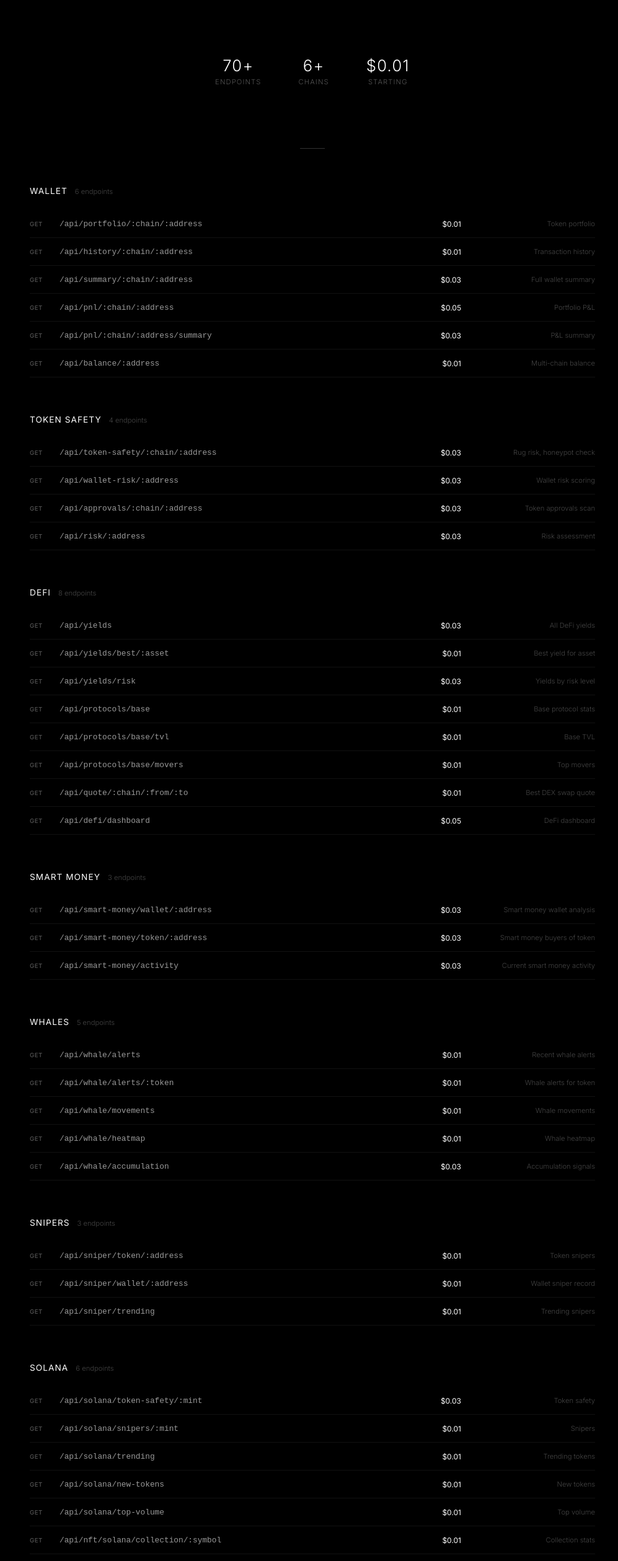
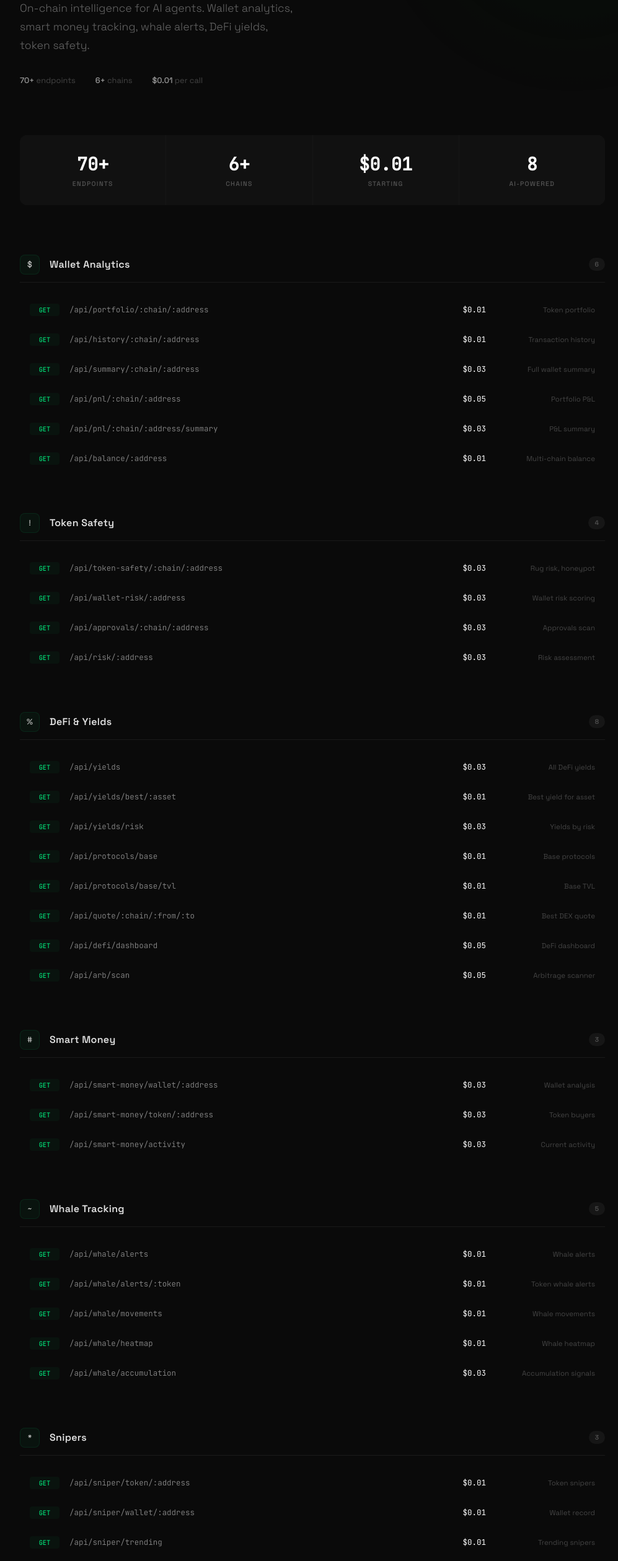
Before and after one commit to ragna999/x402-base-analytics, a website: page public/index.html in a window 1280 px wide. Shown: the part 281-2800 px from the top of the page at 62% size, without its empty margins (136-1133 px from the left). Drawn offline with Linux system fonts and the light colour scheme.

Commit message:
redesign: RagRadar branded landing page
- Space Grotesk + JetBrains Mono fonts
- Green accent (#00ff88) radar theme
- Animated radar pulse background
- Stats bar with mono numbers
- Section headers with icons
- Route grid with method/path/price/desc
- Footer with OpenAPI/Discovery/Health links
- Mobile responsive

```diff
--- a/public/index.html
+++ b/public/index.html
@@ -11,69 +11,96 @@
   <meta name="twitter:title" content="RagRadar">
   <meta name="twitter:description" content="On-chain intelligence for AI agents. 70+ endpoints.">
   <link rel="preconnect" href="https://fonts.googleapis.com">
-  <link href="https://fonts.googleapis.com/css2?family=Inter:wght@300;400;500&display=swap" rel="stylesheet">
+  <link href="https://fonts.googleapis.com/css2?family=Space+Grotesk:wght@300;400;500;600;700&family=JetBrains+Mono:wght@300;400&display=swap" rel="stylesheet">
   <style>
     *{margin:0;padding:0;box-sizing:border-box}
-    body{font-family:'Inter',sans-serif;font-weight:300;background:#000;color:#fff;min-height:100vh;-webkit-font-smoothing:antialiased}
-    a{color:#fff;text-decoration:none}
+    body{font-family:'Space Grotesk',sans-serif;background:#0a0a0a;color:#e0e0e0;min-height:100vh;-webkit-font-smoothing:antialiased;overflow-x:hidden}
+    a{color:inherit;text-decoration:none}
+    ::selection{background:#00ff8822;color:#00ff88}
 
-    .hero{padding:120px 20px 60px;text-align:center}
-    .hero h1{font-size:3.2rem;font-weight:300;letter-spacing:0.08em;margin-bottom:16px}
-    .hero p{font-size:0.95rem;color:#666;letter-spacing:0.02em;max-width:520px;margin:0 auto;line-height:1.6}
+    /* Radar pulse background */
+    .radar-bg{position:fixed;top:0;left:0;width:100%;height:100%;pointer-events:none;z-index:0;overflow:hidden}
+    .radar-bg::before{content:'';position:absolute;top:-30%;right:-10%;width:700px;height:700px;background:radial-gradient(circle,rgba(0,255,136,0.03) 0%,transparent 70%);animation:pulse 8s ease-in-out infinite}
+    .radar-bg::after{content:'';position:absolute;top:-30%;right:-10%;width:700px;height:700px;background:radial-gradient(circle,rgba(0,255,136,0.02) 0%,transparent 60%);animation:pulse 8s ease-in-out 2s infinite}
+    @keyframes pulse{0%,100%{transform:scale(1);opacity:0.5}50%{transform:scale(1.15);opacity:1}}
 
-    .divider{width:40px;height:1px;background:#333;margin:60px auto}
+    .container{position:relative;z-index:1;max-width:1000px;margin:0 auto;padding:0 28px}
 
-    .stats{display:flex;justify-content:center;gap:60px;padding:40px 20px;flex-wrap:wrap}
-    .stat{text-align:center}
-    .stat .num{font-size:1.6rem;font-weight:300;letter-spacing:0.05em}
-    .stat .label{font-size:0.7rem;color:#555;text-transform:uppercase;letter-spacing:0.1em;margin-top:4px}
+    /* Hero */
+    .hero{padding:140px 0 80px;display:flex;flex-direction:column;gap:24px}
+    .hero-badge{display:inline-flex;align-items:center;gap:8px;background:#00ff880a;border:1px solid #00ff8822;border-radius:100px;padding:6px 16px;width:fit-content}
+    .hero-badge .dot{width:6px;height:6px;border-radius:50%;background:#00ff88;animation:blink 2s ease infinite}
+    @keyframes blink{0%,100%{opacity:1}50%{opacity:0.3}}
+    .hero-badge span{font-size:0.7rem;color:#00ff88;font-weight:500;letter-spacing:0.08em;text-transform:uppercase}
+    .hero h1{font-size:4rem;font-weight:700;letter-spacing:-0.03em;line-height:1}
+    .hero h1 .accent{color:#00ff88}
+    .hero .tagline{font-size:1.1rem;color:#666;font-weight:300;max-width:440px;line-height:1.7}
+    .hero .meta{display:flex;gap:32px;margin-top:8px}
+    .hero .meta span{font-size:0.8rem;color:#444;font-weight:400}
+    .hero .meta span strong{color:#999;font-weight:500}
 
-    .container{max-width:960px;margin:0 auto;padding:0 24px}
+    /* Stats bar */
+    .stats-bar{display:flex;gap:1px;background:#161616;border-radius:12px;overflow:hidden;margin-bottom:80px}
+    .stats-bar .item{flex:1;background:#111;padding:28px 24px;text-align:center}
+    .stats-bar .item .num{font-size:1.8rem;font-weight:600;color:#fff;font-family:'JetBrains Mono',monospace}
+    .stats-bar .item .label{font-size:0.65rem;color:#555;text-transform:uppercase;letter-spacing:0.12em;margin-top:6px;font-weight:500}
 
-    .section{margin-top:60px}
-    .section-head{display:flex;align-items:baseline;gap:12px;margin-bottom:24px}
-    .section-head h2{font-size:0.85rem;font-weight:400;letter-spacing:0.08em;text-transform:uppercase;color:#fff}
-    .section-head .count{font-size:0.7rem;color:#444;font-weight:300}
+    /* Sections */
+    .section{margin-bottom:64px}
+    .section-header{display:flex;align-items:center;gap:16px;margin-bottom:20px;padding-bottom:12px;border-bottom:1px solid #1a1a1a}
+    .section-header .icon{width:32px;height:32px;border-radius:8px;background:#00ff880a;border:1px solid #00ff8815;display:flex;align-items:center;justify-content:center;font-size:0.8rem}
+    .section-header h2{font-size:1rem;font-weight:600;letter-spacing:0.02em}
+    .section-header .badge{margin-left:auto;font-size:0.65rem;color:#555;background:#161616;padding:4px 10px;border-radius:100px;font-weight:500}
 
-    .routes{display:flex;flex-direction:column;gap:1px}
-    .route{display:flex;align-items:center;padding:14px 0;border-bottom:1px solid #111;gap:16px}
-    .route:hover{background:#080808}
-    .route .method{font-size:0.6rem;font-weight:500;color:#555;letter-spacing:0.05em;min-width:32px}
-    .route .path{font-size:0.8rem;font-weight:300;color:#999;font-family:'SF Mono','Fira Code',monospace;flex:1}
-    .route .price{font-size:0.75rem;font-weight:400;color:#fff;min-width:50px;text-align:right}
-    .route .desc{font-size:0.7rem;color:#444;min-width:200px;text-align:right}
+    .routes{display:flex;flex-direction:column}
+    .route{display:grid;grid-template-columns:48px 1fr auto auto;gap:16px;align-items:center;padding:14px 16px;border-radius:8px;transition:background 0.15s}
+    .route:hover{background:#111}
+    .route .method{font-family:'JetBrains Mono',monospace;font-size:0.65rem;font-weight:500;color:#00ff88;background:#00ff880a;padding:3px 8px;border-radius:4px;text-align:center}
+    .route .path{font-family:'JetBrains Mono',monospace;font-size:0.78rem;color:#888;font-weight:300}
+    .route .price{font-family:'JetBrains Mono',monospace;font-size:0.78rem;color:#fff;font-weight:400;text-align:right}
+    .route .desc{font-size:0.72rem;color:#444;text-align:right;min-width:160px}
 
-    .footer{padding:80px 20px 40px;text-align:center}
-    .footer p{font-size:0.7rem;color:#333;letter-spacing:0.05em}
+    /* Footer */
+    .footer{padding:80px 0 40px;border-top:1px solid #161616;margin-top:40px;display:flex;justify-content:space-between;align-items:center}
+    .footer .logo{font-size:1rem;font-weight:600;letter-spacing:0.02em}
+    .footer .links{display:flex;gap:24px}
+    .footer .links a{font-size:0.75rem;color:#444;transition:color 0.2s}
+    .footer .links a:hover{color:#00ff88}
 
     @media(max-width:768px){
-      .hero h1{font-size:2.2rem}
-      .stats{gap:30px}
-      .route{flex-wrap:wrap;gap:8px}
+      .hero h1{font-size:2.6rem}
+      .hero .meta{flex-direction:column;gap:8px}
+      .stats-bar{flex-direction:column}
+      .route{grid-template-columns:40px 1fr auto;gap:10px;padding:12px 8px}
       .route .desc{display:none}
+      .footer{flex-direction:column;gap:16px;text-align:center}
     }
   </style>
 </head>
 <body>
+  <div class="radar-bg"></div>
+
+  <div class="container">
     <div class="hero">
-    <h1>RagRadar</h1>
-    <p>On-chain intelligence for AI agents. Wallet analytics, smart money tracking, whale alerts, DeFi yields, token safety, and more. Pay per call via x402.</p>
+      <div class="hero-badge"><div class="dot"></div><span>x402 Enabled</span></div>
+      <h1>Rag<span class="accent">Radar</span></h1>
+      <p class="tagline">On-chain intelligence for AI agents. Wallet analytics, smart money tracking, whale alerts, DeFi yields, token safety.</p>
+      <div class="meta">
+        <span><strong>70+</strong> endpoints</span>
+        <span><strong>6+</strong> chains</span>
+        <span><strong>$0.01</strong> per call</span>
+      </div>
     </div>
 
-  <div class="stats">
-    <div class="stat"><div class="num">70+</div><div class="label">Endpoints</div></div>
-    <div class="stat"><div class="num">6+</div><div class="label">Chains</div></div>
-    <div class="stat"><div class="num">$0.01</div><div class="label">Starting</div></div>
+    <div class="stats-bar">
+      <div class="item"><div class="num">70+</div><div class="label">Endpoints</div></div>
+      <div class="item"><div class="num">6+</div><div class="label">Chains</div></div>
+      <div class="item"><div class="num">$0.01</div><div class="label">Starting</div></div>
+      <div class="item"><div class="num">8</div><div class="label">AI-Powered</div></div>
     </div>
 
-  <div class="divider"></div>
-
-  <div class="container">
     <div class="section">
-      <div class="section-head">
-        <h2>Wallet</h2>
-        <span class="count">6 endpoints</span>
-      </div>
+      <div class="section-header"><div class="icon">$</div><h2>Wallet Analytics</h2><span class="badge">6</span></div>
       <div class="routes">
         <div class="route"><span class="method">GET</span><span class="path">/api/portfolio/:chain/:address</span><span class="price">$0.01</span><span class="desc">Token portfolio</span></div>
         <div class="route"><span class="method">GET</span><span class="path">/api/history/:chain/:address</span><span class="price">$0.01</span><span class="desc">Transaction history</span></div>
@@ -85,55 +112,43 @@
     </div>
 
     <div class="section">
-      <div class="section-head">
-        <h2>Token Safety</h2>
-        <span class="count">4 endpoints</span>
-      </div>
+      <div class="section-header"><div class="icon">!</div><h2>Token Safety</h2><span class="badge">4</span></div>
       <div class="routes">
-        <div class="route"><span class="method">GET</span><span class="path">/api/token-safety/:chain/:address</span><span class="price">$0.03</span><span class="desc">Rug risk, honeypot check</span></div>
+        <div class="route"><span class="method">GET</span><span class="path">/api/token-safety/:chain/:address</span><span class="price">$0.03</span><span class="desc">Rug risk, honeypot</span></div>
         <div class="route"><span class="method">GET</span><span class="path">/api/wallet-risk/:address</span><span class="price">$0.03</span><span class="desc">Wallet risk scoring</span></div>
-        <div class="route"><span class="method">GET</span><span class="path">/api/approvals/:chain/:address</span><span class="price">$0.03</span><span class="desc">Token approvals scan</span></div>
+        <div class="route"><span class="method">GET</span><span class="path">/api/approvals/:chain/:address</span><span class="price">$0.03</span><span class="desc">Approvals scan</span></div>
         <div class="route"><span class="method">GET</span><span class="path">/api/risk/:address</span><span class="price">$0.03</span><span class="desc">Risk assessment</span></div>
       </div>
     </div>
 
     <div class="section">
-      <div class="section-head">
-        <h2>DeFi</h2>
-        <span class="count">8 endpoints</span>
-      </div>
+      <div class="section-header"><div class="icon">%</div><h2>DeFi & Yields</h2><span class="badge">8</span></div>
       <div class="routes">
         <div class="route"><span class="method">GET</span><span class="path">/api/yields</span><span class="price">$0.03</span><span class="desc">All DeFi yields</span></div>
         <div class="route"><span class="method">GET</span><span class="path">/api/yields/best/:asset</span><span class="price">$0.01</span><span class="desc">Best yield for asset</span></div>
-        <div class="route"><span class="method">GET</span><span class="path">/api/yields/risk</span><span class="price">$0.03</span><span class="desc">Yields by risk level</span></div>
-        <div class="route"><span class="method">GET</span><span class="path">/api/protocols/base</span><span class="price">$0.01</span><span class="desc">Base protocol stats</span></div>
+        <div class="route"><span class="method">GET</span><span class="path">/api/yields/risk</span><span class="price">$0.03</span><span class="desc">Yields by risk</span></div>
+        <div class="route"><span class="method">GET</span><span class="path">/api/protocols/base</span><span class="price">$0.01</span><span class="desc">Base protocols</span></div>
         <div class="route"><span class="method">GET</span><span class="path">/api/protocols/base/tvl</span><span class="price">$0.01</span><span class="desc">Base TVL</span></div>
-        <div class="route"><span class="method">GET</span><span class="path">/api/protocols/base/movers</span><span class="price">$0.01</span><span class="desc">Top movers</span></div>
-        <div class="route"><span class="method">GET</span><span class="path">/api/quote/:chain/:from/:to</span><span class="price">$0.01</span><span class="desc">Best DEX swap quote</span></div>
+        <div class="route"><span class="method">GET</span><span class="path">/api/quote/:chain/:from/:to</span><span class="price">$0.01</span><span class="desc">Best DEX quote</span></div>
         <div class="route"><span class="method">GET</span><span class="path">/api/defi/dashboard</span><span class="price">$0.05</span><span class="desc">DeFi dashboard</span></div>
+        <div class="route"><span class="method">GET</span><span class="path">/api/arb/scan</span><span class="price">$0.05</span><span class="desc">Arbitrage scanner</span></div>
       </div>
     </div>
 
     <div class="section">
-      <div class="section-head">
-        <h2>Smart Money</h2>
-        <span class="count">3 endpoints</span>
-      </div>
+      <div class="section-header"><div class="icon">#</div><h2>Smart Money</h2><span class="badge">3</span></div>
       <div class="routes">
-        <div class="route"><span class="method">GET</span><span class="path">/api/smart-money/wallet/:address</span><span class="price">$0.03</span><span class="desc">Smart money wallet analysis</span></div>
-        <div class="route"><span class="method">GET</span><span class="path">/api/smart-money/token/:address</span><span class="price">$0.03</span><span class="desc">Smart money buyers of token</span></div>
-        <div class="route"><span class="method">GET</span><span class="path">/api/smart-money/activity</span><span class="price">$0.03</span><span class="desc">Current smart money activity</span></div>
+        <div class="route"><span class="method">GET</span><span class="path">/api/smart-money/wallet/:address</span><span class="price">$0.03</span><span class="desc">Wallet analysis</span></div>
+        <div class="route"><span class="method">GET</span><span class="path">/api/smart-money/token/:address</span><span class="price">$0.03</span><span class="desc">Token buyers</span></div>
+        <div class="route"><span class="method">GET</span><span class="path">/api/smart-money/activity</span><span class="price">$0.03</span><span class="desc">Current activity</span></div>
       </div>
     </div>
 
     <div class="section">
-      <div class="section-head">
-        <h2>Whales</h2>
-        <span class="count">5 endpoints</span>
-      </div>
+      <div class="section-header"><div class="icon">~</div><h2>Whale Tracking</h2><span class="badge">5</span></div>
       <div class="routes">
-        <div class="route"><span class="method">GET</span><span class="path">/api/whale/alerts</span><span class="price">$0.01</span><span class="desc">Recent whale alerts</span></div>
-        <div class="route"><span class="method">GET</span><span class="path">/api/whale/alerts/:token</span><span class="price">$0.01</span><span class="desc">Whale alerts for token</span></div>
+        <div class="route"><span class="method">GET</span><span class="path">/api/whale/alerts</span><span class="price">$0.01</span><span class="desc">Whale alerts</span></div>
+        <div class="route"><span class="method">GET</span><span class="path">/api/whale/alerts/:token</span><span class="price">$0.01</span><span class="desc">Token whale alerts</span></div>
         <div class="route"><span class="method">GET</span><span class="path">/api/whale/movements</span><span class="price">$0.01</span><span class="desc">Whale movements</span></div>
         <div class="route"><span class="method">GET</span><span class="path">/api/whale/heatmap</span><span class="price">$0.01</span><span class="desc">Whale heatmap</span></div>
         <div class="route"><span class="method">GET</span><span class="path">/api/whale/accumulation</span><span class="price">$0.03</span><span class="desc">Accumulation signals</span></div>
@@ -141,26 +156,20 @@
     </div>
 
     <div class="section">
-      <div class="section-head">
-        <h2>Snipers</h2>
-        <span class="count">3 endpoints</span>
-      </div>
+      <div class="section-header"><div class="icon">*</div><h2>Snipers</h2><span class="badge">3</span></div>
       <div class="routes">
         <div class="route"><span class="method">GET</span><span class="path">/api/sniper/token/:address</span><span class="price">$0.01</span><span class="desc">Token snipers</span></div>
-        <div class="route"><span class="method">GET</span><span class="path">/api/sniper/wallet/:address</span><span class="price">$0.01</span><span class="desc">Wallet sniper record</span></div>
+        <div class="route"><span class="method">GET</span><span class="path">/api/sniper/wallet/:address</span><span class="price">$0.01</span><span class="desc">Wallet record</span></div>
         <div class="route"><span class="method">GET</span><span class="path">/api/sniper/trending</span><span class="price">$0.01</span><span class="desc">Trending snipers</span></div>
       </div>
     </div>
 
     <div class="section">
-      <div class="section-head">
-        <h2>Solana</h2>
-        <span class="count">6 endpoints</span>
-      </div>
+      <div class="section-header"><div class="icon">S</div><h2>Solana</h2><span class="badge">6</span></div>
       <div class="routes">
         <div class="route"><span class="method">GET</span><span class="path">/api/solana/token-safety/:mint</span><span class="price">$0.03</span><span class="desc">Token safety</span></div>
         <div class="route"><span class="method">GET</span><span class="path">/api/solana/snipers/:mint</span><span class="price">$0.01</span><span class="desc">Snipers</span></div>
-        <div class="route"><span class="method">GET</span><span class="path">/api/solana/trending</span><span class="price">$0.01</span><span class="desc">Trending tokens</span></div>
+        <div class="route"><span class="method">GET</span><span class="path">/api/solana/trending</span><span class="price">$0.01</span><span class="desc">Trending</span></div>
         <div class="route"><span class="method">GET</span><span class="path">/api/solana/new-tokens</span><span class="price">$0.01</span><span class="desc">New tokens</span></div>
         <div class="route"><span class="method">GET</span><span class="path">/api/solana/top-volume</span><span class="price">$0.01</span><span class="desc">Top volume</span></div>
         <div class="route"><span class="method">GET</span><span class="path">/api/nft/solana/collection/:symbol</span><span class="price">$0.01</span><span class="desc">Collection stats</span></div>
@@ -168,64 +177,55 @@
     </div>
 
     <div class="section">
-      <div class="section-head">
-        <h2>Social</h2>
-        <span class="count">5 endpoints</span>
-      </div>
+      <div class="section-header"><div class="icon">@</div><h2>Social Signals</h2><span class="badge">5</span></div>
       <div class="routes">
-        <div class="route"><span class="method">GET</span><span class="path">/api/social/token/:chain/:address</span><span class="price">$0.03</span><span class="desc">Token social presence</span></div>
+        <div class="route"><span class="method">GET</span><span class="path">/api/social/token/:chain/:address</span><span class="price">$0.03</span><span class="desc">Token social</span></div>
         <div class="route"><span class="method">GET</span><span class="path">/api/social/trending</span><span class="price">$0.01</span><span class="desc">Social trending</span></div>
         <div class="route"><span class="method">GET</span><span class="path">/api/social/farcaster/crypto</span><span class="price">$0.01</span><span class="desc">Farcaster crypto</span></div>
         <div class="route"><span class="method">GET</span><span class="path">/api/social/kol/activity</span><span class="price">$0.03</span><span class="desc">KOL activity</span></div>
-        <div class="route"><span class="method">GET</span><span class="path">/api/social/sentiment/:keyword</span><span class="price">$0.03</span><span class="desc">Sentiment analysis</span></div>
+        <div class="route"><span class="method">GET</span><span class="path">/api/social/sentiment/:keyword</span><span class="price">$0.03</span><span class="desc">Sentiment</span></div>
       </div>
     </div>
 
     <div class="section">
-      <div class="section-head">
-        <h2>Intelligence</h2>
-        <span class="count">4 endpoints</span>
-      </div>
+      <div class="section-header"><div class="icon">+</div><h2>Intelligence</h2><span class="badge">4</span></div>
       <div class="routes">
-        <div class="route"><span class="method">GET</span><span class="path">/api/intelligence/token/:address</span><span class="price">$0.05</span><span class="desc">Full token intelligence</span></div>
-        <div class="route"><span class="method">GET</span><span class="path">/api/intelligence/wallet/:address</span><span class="price">$0.05</span><span class="desc">Full wallet intelligence</span></div>
+        <div class="route"><span class="method">GET</span><span class="path">/api/intelligence/token/:address</span><span class="price">$0.05</span><span class="desc">Token intelligence</span></div>
+        <div class="route"><span class="method">GET</span><span class="path">/api/intelligence/wallet/:address</span><span class="price">$0.05</span><span class="desc">Wallet intelligence</span></div>
         <div class="route"><span class="method">GET</span><span class="path">/api/market/pulse</span><span class="price">$0.05</span><span class="desc">Market pulse</span></div>
         <div class="route"><span class="method">GET</span><span class="path">/api/enrich/token/:chain/:address</span><span class="price">$0.05</span><span class="desc">Token deep dive</span></div>
       </div>
     </div>
 
     <div class="section">
-      <div class="section-head">
-        <h2>NFT</h2>
-        <span class="count">5 endpoints</span>
-      </div>
+      <div class="section-header"><div class="icon">N</div><h2>NFT</h2><span class="badge">5</span></div>
       <div class="routes">
         <div class="route"><span class="method">GET</span><span class="path">/api/nft/portfolio/:address</span><span class="price">$0.03</span><span class="desc">NFT portfolio</span></div>
         <div class="route"><span class="method">GET</span><span class="path">/api/nft/collection/:chain/:contract</span><span class="price">$0.01</span><span class="desc">Collection info</span></div>
         <div class="route"><span class="method">GET</span><span class="path">/api/nft/floor/:chain/:contract</span><span class="price">$0.01</span><span class="desc">Floor price</span></div>
         <div class="route"><span class="method">GET</span><span class="path">/api/nft/sales/:chain/:contract</span><span class="price">$0.01</span><span class="desc">Recent sales</span></div>
-        <div class="route"><span class="method">GET</span><span class="path">/api/nft/solana/portfolio/:wallet</span><span class="price">$0.03</span><span class="desc">Solana NFT portfolio</span></div>
+        <div class="route"><span class="method">GET</span><span class="path">/api/nft/solana/portfolio/:wallet</span><span class="price">$0.03</span><span class="desc">Solana NFTs</span></div>
       </div>
     </div>
 
     <div class="section">
-      <div class="section-head">
-        <h2>Utility</h2>
-        <span class="count">6 endpoints</span>
-      </div>
+      <div class="section-header"><div class="icon">G</div><h2>Gas & Utility</h2><span class="badge">4</span></div>
       <div class="routes">
-        <div class="route"><span class="method">GET</span><span class="path">/api/gas</span><span class="price">$0.01</span><span class="desc">All chain gas prices</span></div>
-        <div class="route"><span class="method">GET</span><span class="path">/api/gas/:chain</span><span class="price">$0.01</span><span class="desc">Chain gas price</span></div>
+        <div class="route"><span class="method">GET</span><span class="path">/api/gas</span><span class="price">$0.01</span><span class="desc">All gas prices</span></div>
+        <div class="route"><span class="method">GET</span><span class="path">/api/gas/:chain</span><span class="price">$0.01</span><span class="desc">Chain gas</span></div>
         <div class="route"><span class="method">GET</span><span class="path">/api/blocks/:chain</span><span class="price">$0.01</span><span class="desc">Latest block</span></div>
-        <div class="route"><span class="method">GET</span><span class="path">/api/arb/scan</span><span class="price">$0.05</span><span class="desc">Arbitrage scanner</span></div>
         <div class="route"><span class="method">GET</span><span class="path">/api/heatmap/:chain</span><span class="price">$0.03</span><span class="desc">Market heatmap</span></div>
-        <div class="route"><span class="method">GET</span><span class="path">/api/bridge/quotes/:from/:to/:amount</span><span class="price">$0.03</span><span class="desc">Bridge quotes</span></div>
-      </div>
       </div>
     </div>
 
     <div class="footer">
-    <p>RagRadar</p>
+      <div class="logo">RagRadar</div>
+      <div class="links">
+        <a href="/openapi.json">OpenAPI</a>
+        <a href="/.well-known/x402">Discovery</a>
+        <a href="/health">Health</a>
+      </div>
+    </div>
   </div>
 </body>
 </html>
```
Lines whose indentation alone changed are shown as unchanged.
